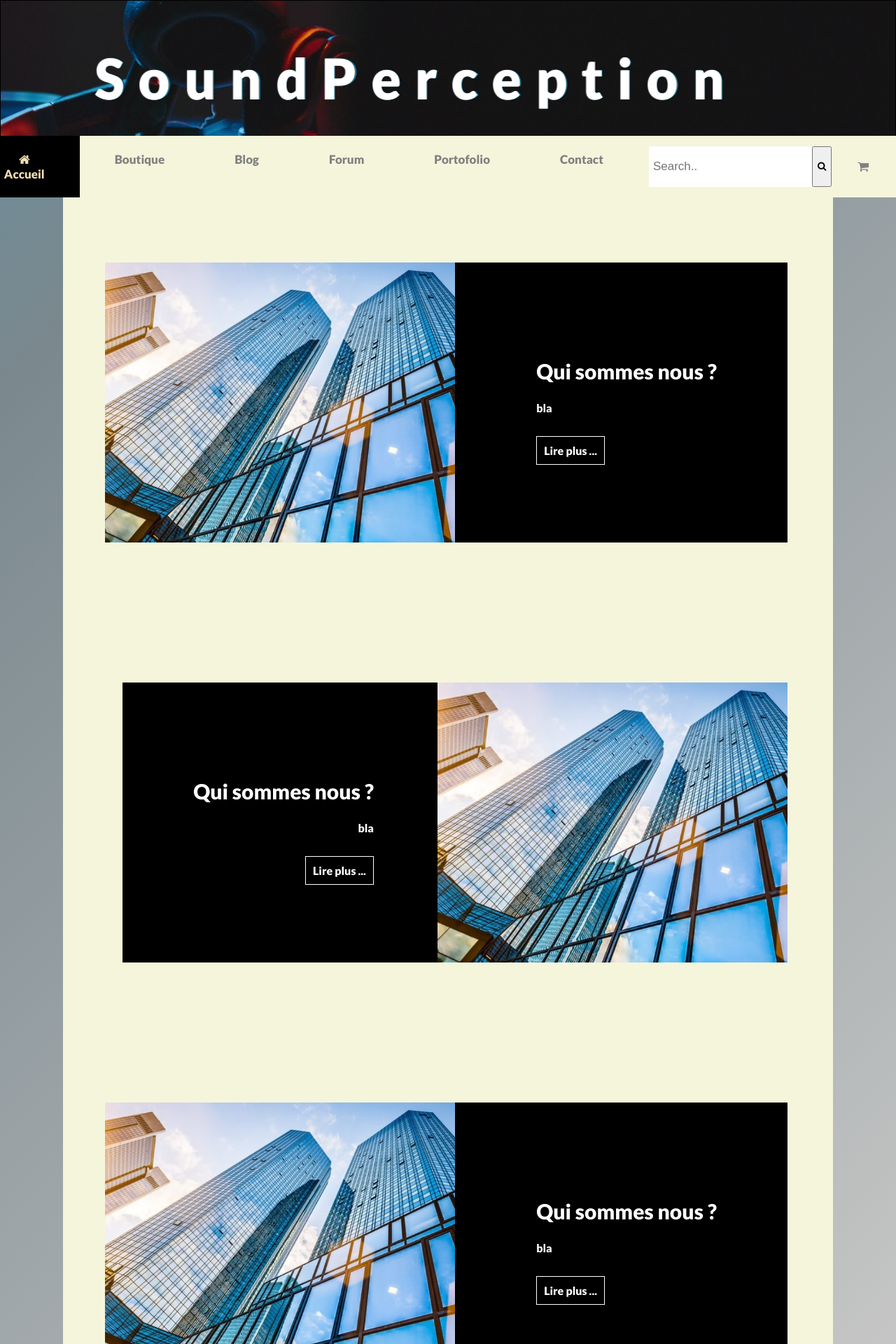
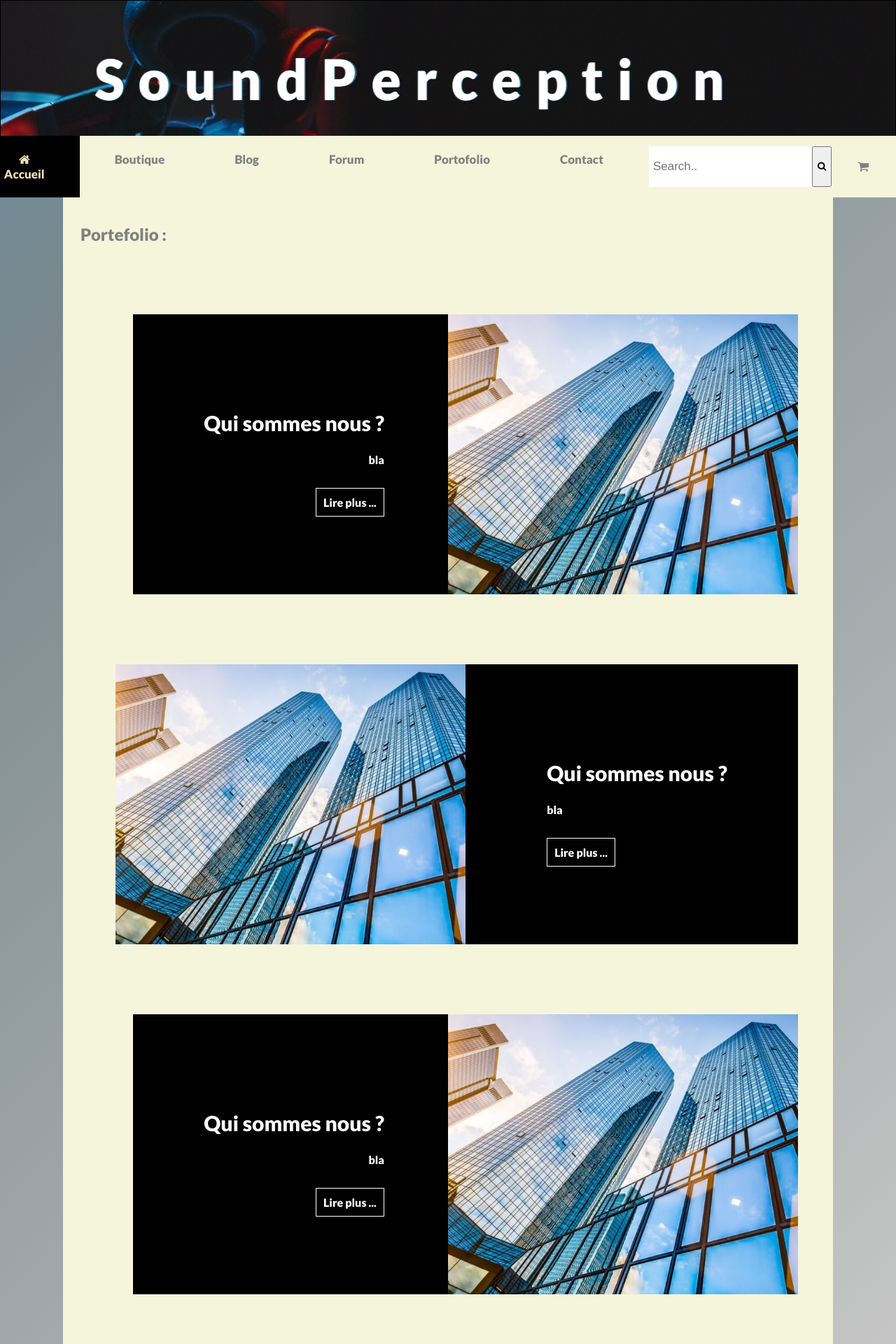
Before and after one commit to Myogamevideo/PROJET_TUTORE_2A_IUT_WEBSITE_GENERIQUE, a PHP site: page /portefolio.php in a window 1280 px wide. Shown: the top 1920 px of the page at 70% size. Run offline with PHP 8.4, Linux system fonts and the light colour scheme.

Commit message:
commit avec les corresction du portefolio et du blog

```diff
--- a/portefolio.php
+++ b/portefolio.php
@@ -4,6 +4,8 @@
     <?php include('header-image.php') ?>
     <main>
         <div class="container">
+            <div class="containerAll">
+                <h2>Portefolio :</h2>
                 <div class="card">
                     <div class="imgBox">
                         <img src="public/image/quiSommeNous.jpg"/>
@@ -65,6 +67,7 @@
                     </div>
                 </div>
             </div>
+        </div>
     </main>
     <?php include('footer.php') ?>
 </body>
--- a/public/css/style-portefolio.css
+++ b/public/css/style-portefolio.css
@@ -1,14 +1,8 @@
-*{
-    box-sizing: border-box;
-}
-
-.container {
-    position: relative;
-    max-width: 10000px;
-    display: flex;
-    justify-content: center;
-    align-items: center;
-    flex-wrap: wrap;
+.containerAll {
+    margin-left: auto;
+    margin-right: auto;
+    margin-top: 25px;
+    margin-bottom: 50px;
 }
 
 .container .card{
```
Also changed, not shown: blog.php (+15 -8 lines), public/css/style-blog.css (+33 -0 lines), public/image/L hygiene de vie.jpg (renamed from public/image/L’hygiène de vie.jpg). Lines whose indentation alone changed are shown as unchanged.
